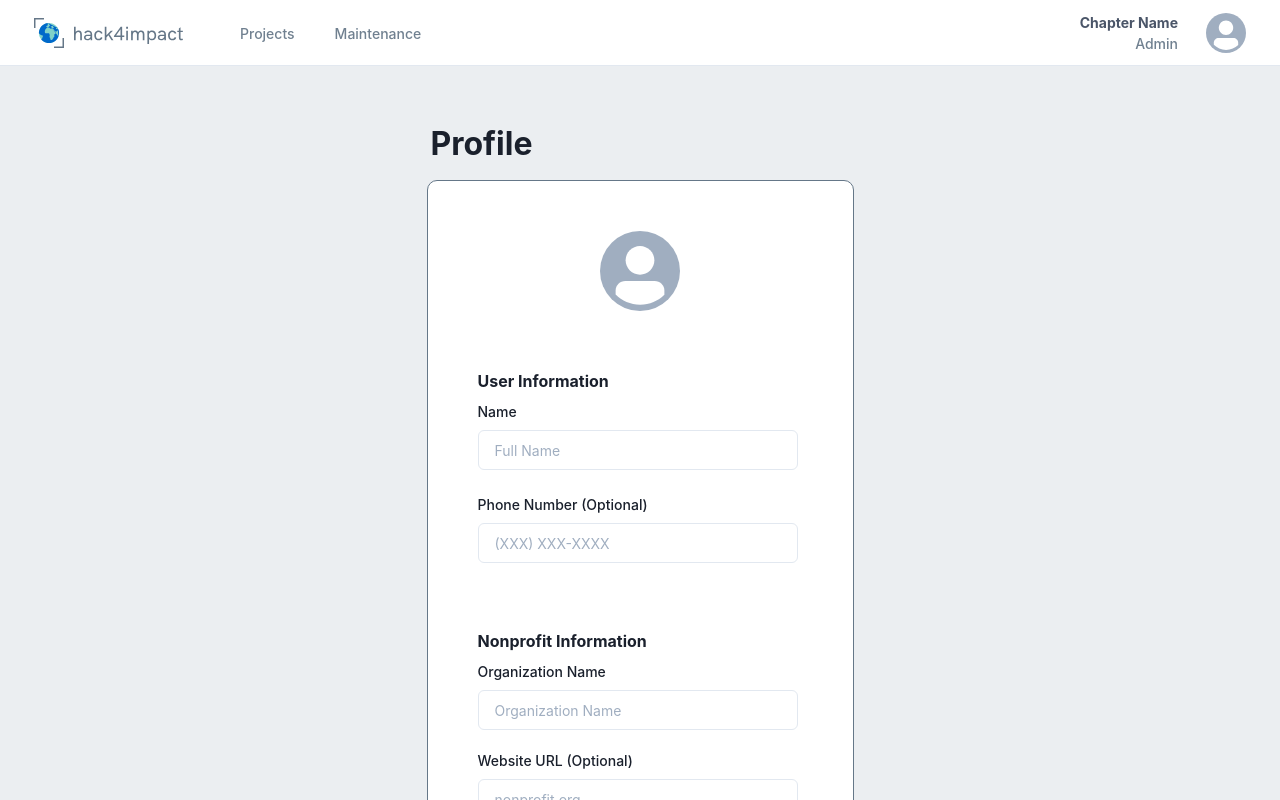
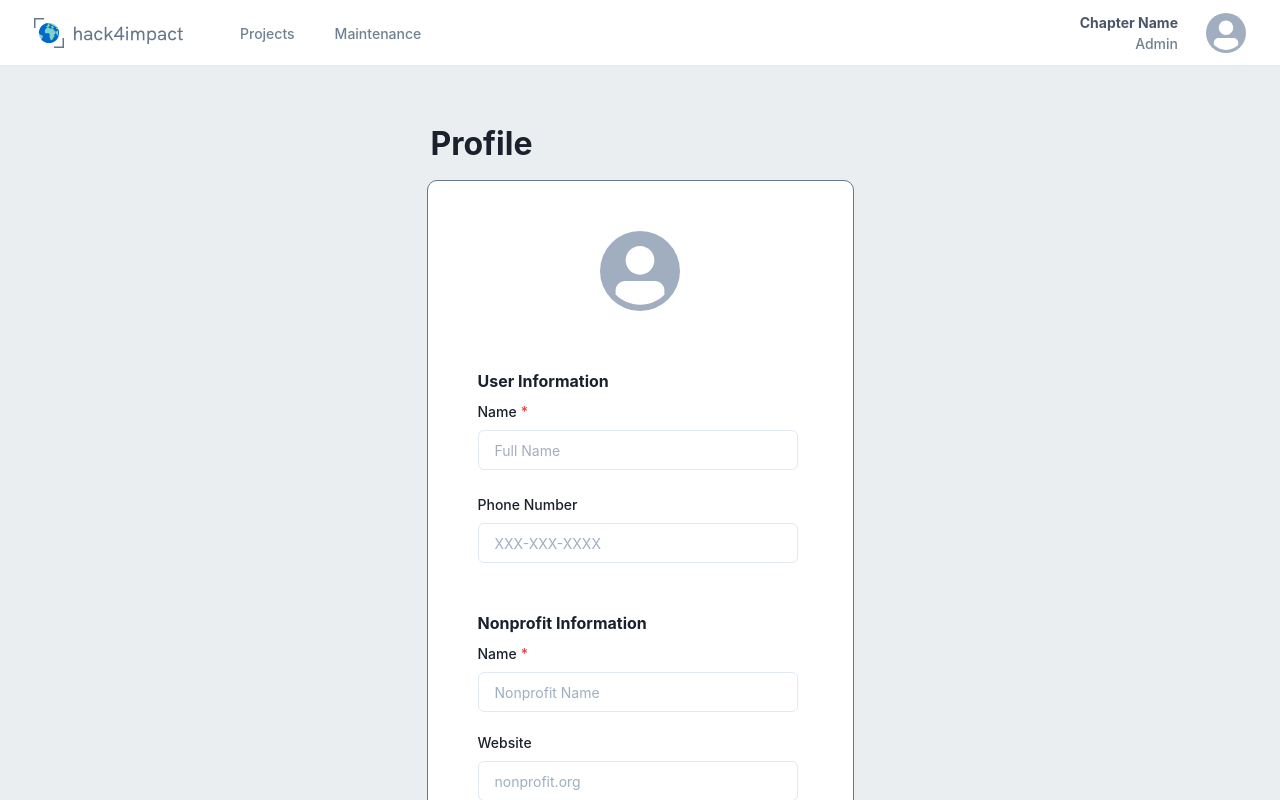
Before and after one commit to GTBitsOfGood/national-npp, a Next.js app: page /nonprofit/profile in a window 1280 px wide. Built offline with nearby package versions, Linux system fonts and the light colour scheme.

Commit message:
Add states/countries, fix inputs

```diff
--- a/src/pages/nonprofit/profile.tsx
+++ b/src/pages/nonprofit/profile.tsx
@@ -8,29 +8,25 @@ import {
   FormLabel,
   Input,
   Spacer,
-  Checkbox,
-  CheckboxGroup,
   Select,
   Button,
   Textarea,
 } from "@chakra-ui/react";
 import { useState } from "react";
-// import { states, countries } from "src/utils/constants";
+import { states, countries } from "src/utils/constants";
 
 function NonprofitProfilePage() {
-  const [name, setName] = useState<string>("");
-  const [number, setNumber] = useState<string>("");
+  const [name, setName] = useState("");
+  const [phoneNumber, setPhoneNumber] = useState("");
 
-  const [nameOrg, setNameOrg] = useState<string>("");
-  const [website, setWebsite] = useState<string>("");
-
-  const [street, setStreet] = useState<string>("");
-  const [city, setCity] = useState<string>("");
-  const [state, setState] = useState<string>("");
-  const [zip, setZip] = useState<string>("");
-  const [country, setCountry] = useState<string>("");
-
-  const [mission, setMission] = useState<string>("");
+  const [nonprofitName, setNonprofitName] = useState("");
+  const [website, setWebsite] = useState("");
+  const [street, setStreet] = useState("");
+  const [city, setCity] = useState("");
+  const [state, setState] = useState(states[0]);
+  const [zip, setZip] = useState("");
+  const [country, setCountry] = useState(countries[0]);
+  const [mission, setMission] = useState("");
 
   return (
     <Flex justifyContent="center" backgroundColor="#EBEEF1" overflow="auto">
@@ -40,9 +36,9 @@ function NonprofitProfilePage() {
           p={1}
           fontSize="xx-large"
           fontWeight={700}
-          color={"black.400"}
+          color="black.400"
         >
-          {"Profile"}
+          Profile
         </Text>
         <Flex
           minW={425}
@@ -60,15 +56,15 @@ function NonprofitProfilePage() {
               fontWeight={700}
               color={"black.400"}
             >
-              {"User Information"}
+              User Information
             </Text>
-            <Flex flexDirection={"column"} w={325} h={220}>
+            <Flex flexDirection={"column"} w={325}>
               <Flex
                 flexDirection="column"
                 justifyContent="space-between"
                 marginBottom={10}
               >
-                <FormControl id="name">
+                <FormControl id="name" isRequired>
                   <FormLabel fontSize="sm">Name</FormLabel>
                   <Input
                     type="name"
@@ -76,19 +72,19 @@ function NonprofitProfilePage() {
                     width={320}
                     placeholder="Full Name"
                     value={name}
-                    onChangeText={setName}
+                    onChange={(e) => setName(e.target.value)}
                     marginBottom={6}
                   />
                 </FormControl>
-                <FormControl id="phone">
-                  <FormLabel fontSize="sm">Phone Number (Optional)</FormLabel>
+                <FormControl id="phone-number">
+                  <FormLabel fontSize="sm">Phone Number</FormLabel>
                   <Input
-                    type="phone"
+                    type="tel"
                     fontSize="sm"
                     width={320}
-                    placeholder="(XXX) XXX-XXXX"
-                    value={number}
-                    onChangeText={setNumber}
+                    placeholder="XXX-XXX-XXXX"
+                    value={phoneNumber}
+                    onChange={(e) => setPhoneNumber(e.target.value)}
                   />
                 </FormControl>
               </Flex>
@@ -99,87 +95,96 @@ function NonprofitProfilePage() {
               fontWeight={700}
               color={"black.400"}
             >
-              {"Nonprofit Information"}
+              Nonprofit Information
             </Text>
             <Flex flexDirection={"column"} w={325} h={600}>
               <Flex flexDirection="column" justifyContent="space-between">
-                <FormControl id="name">
-                  <FormLabel fontSize="sm">Organization Name</FormLabel>
+                <FormControl id="nonprofit-name" isRequired>
+                  <FormLabel fontSize="sm">Name</FormLabel>
                   <Input
                     type="name"
                     fontSize="sm"
                     width={320}
-                    placeholder="Organization Name"
-                    value={nameOrg}
-                    onChangeText={setNameOrg}
+                    placeholder="Nonprofit Name"
+                    value={nonprofitName}
+                    onChange={(e) => setNonprofitName(e.target.value)}
                     marginBottom={5}
                   />
                 </FormControl>
-                <FormControl id="url">
-                  <FormLabel fontSize="sm">Website URL (Optional)</FormLabel>
+                <FormControl id="website">
+                  <FormLabel fontSize="sm">Website</FormLabel>
                   <Input
                     type="url"
                     fontSize="sm"
                     width={320}
                     placeholder="nonprofit.org"
                     value={website}
-                    onChangeText={setWebsite}
+                    onChange={(e) => setWebsite(e.target.value)}
                     marginBottom={5}
                   />
                 </FormControl>
-                <FormControl id="location">
+                <FormControl id="location" isRequired>
                   <FormLabel fontSize="sm">Location</FormLabel>
                   <Input
-                    type="street"
+                    type="text"
                     fontSize="sm"
                     width={320}
                     placeholder="Street"
                     value={street}
-                    onChangeText={setStreet}
+                    onChange={(e) => setStreet(e.target.value)}
                     marginBottom={4}
                   />
                   <Input
-                    type="city"
+                    type="text"
                     fontSize="sm"
                     width={320}
                     placeholder="City"
                     value={city}
-                    onChangeText={setCity}
+                    onChange={(e) => setCity(e.target.value)}
                     marginBottom={4}
                   />
                   <HStack marginBottom={4}>
                     <Select
                       fontSize="sm"
-                      width={191}
-                      placeholder="Select State"
+                      width={190}
+                      value={state}
+                      onChange={(e) => setState(e.target.value)}
                     >
-                      {/* {stateOptions} */}
+                      {states.map((state) => (
+                        <option key={state} value={state}>
+                          {state}
+                        </option>
+                      ))}
                     </Select>
                     <Input
-                      type="zip code"
+                      type="text"
                       fontSize="sm"
                       width={120}
                       placeholder="ZIP"
                       value={zip}
-                      onChangeText={setZip}
+                      onChange={(e) => setZip(e.target.value)}
                     />
                   </HStack>
                   <Select
                     fontSize="sm"
                     width={320}
-                    placeholder="Select Country"
+                    value={country}
+                    onChange={(e) => setCountry(e.target.value)}
                     marginBottom={5}
                   >
-                    {/* {countryOptions} */}
+                    {countries.map((country) => (
+                      <option key={country} value={country}>
+                        {country}
+                      </option>
+                    ))}
                   </Select>
                 </FormControl>
                 <FormControl id="mission">
-                  <FormLabel fontSize="sm">
-                    Organization Mission (Optional)
-                  </FormLabel>
+                  <FormLabel fontSize="sm">Mission</FormLabel>
                   <Textarea
+                    resize="none"
                     value={mission}
-                    // onChangeText={setMission}
+                    onChange={(e) => setMission(e.target.value)}
                     placeholder="Organization Mission"
                     size="sm"
                   />
```
